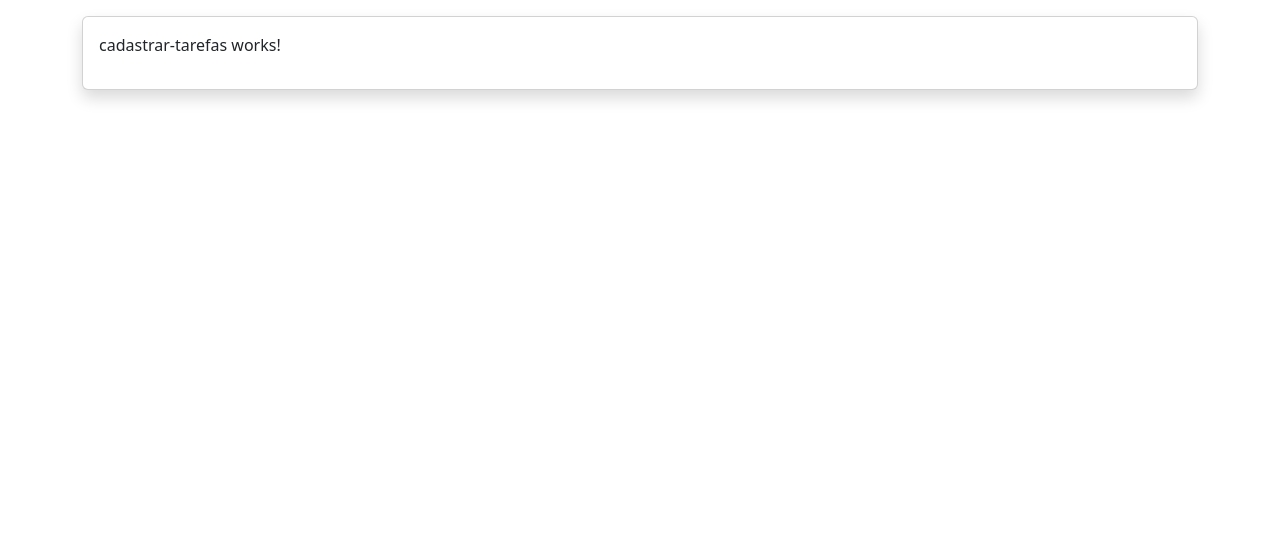
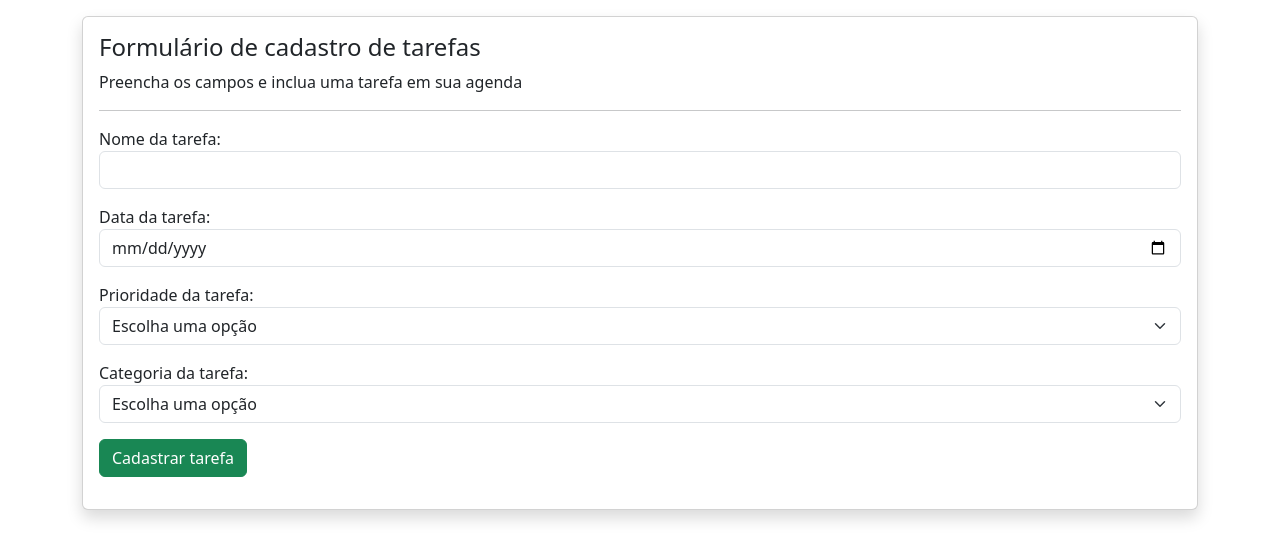
Before and after one commit to a-devrepo/agendaWeb, an Angular app: page /cadastar-tarefas in a window 1280 px wide. Shown: the top 560 px of the page. Built offline with nearby package versions, Linux system fonts and the light colour scheme.

Commit message:
feat: adiciona formulário reativo de cadastro de tarefas com validações

```diff
--- a/src/app/components/pages/cadastrar-tarefas/cadastrar-tarefas.html
+++ b/src/app/components/pages/cadastrar-tarefas/cadastrar-tarefas.html
@@ -1 +1,38 @@
-<p>cadastrar-tarefas works!</p>
+<h4>Formulário de cadastro de tarefas</h4>
+<p>Preencha os campos e inclua uma tarefa em sua agenda</p>
+<hr>
+
+<form [formGroup]="formCadastro" (ngSubmit)="cadastrarTarefa()">
+
+    <div class="mb-3">
+        <label>Nome da tarefa:</label>
+        <input type="text" class="form-control" formControlName="nome"/>
+    </div>
+
+    <div class="mb-3">
+        <label>Data da tarefa:</label>
+        <input type="date" class="form-control" formControlName="data" />
+    </div>
+
+    <div class="mb-3">
+        <label>Prioridade da tarefa:</label>
+        <select class="form-select" formControlName="prioridade">
+            <option value="">Escolha uma opção</option>
+            <option value="BAIXA">Baixa prioridade</option>
+            <option value="MEDIA">Média prioridade</option>
+            <option value="ALTA">Alta prioridade</option>
+        </select>
+    </div>
+
+    <div class="mb-3">
+        <label>Categoria da tarefa:</label>
+        <select class="form-select" formControlName="categoriaId">
+            <option value="">Escolha uma opção</option>
+            <option value="1">Trabalho</option>
+        </select>
+    </div>
+
+    <div class="mb-3">
+        <input type="submit" class="btn btn-success" value="Cadastrar tarefa" />
+    </div>
+</form>
--- a/src/app/components/pages/cadastrar-tarefas/cadastrar-tarefas.ts
+++ b/src/app/components/pages/cadastrar-tarefas/cadastrar-tarefas.ts
@@ -1,11 +1,13 @@
 import { CommonModule } from '@angular/common';
 import { Component } from '@angular/core';
-import { FormControl, FormGroup } from '@angular/forms';
+import { FormControl, FormGroup, FormsModule, ReactiveFormsModule, Validators } from '@angular/forms';
 
 @Component({
   selector: 'app-cadastrar-tarefas',
   imports: [
-    CommonModule
+    CommonModule,
+    FormsModule,
+    ReactiveFormsModule
   ],
   templateUrl: './cadastrar-tarefas.html',
   styleUrl: './cadastrar-tarefas.css'
@@ -14,10 +16,10 @@ export class CadastrarTarefas {
 
   formCadastro = new FormGroup(
     {
-      nome: new FormControl(''),
-      data: new FormControl(''),
-      prioridade: new FormControl(''),
-      categoriaId: new FormControl('')
+      nome: new FormControl('',[Validators.required, Validators.minLength(8)]),
+      data: new FormControl('',[Validators.required]),
+      prioridade: new FormControl('',[Validators.required]),
+      categoriaId: new FormControl('',[Validators.required]),
     }
   );
 
```
